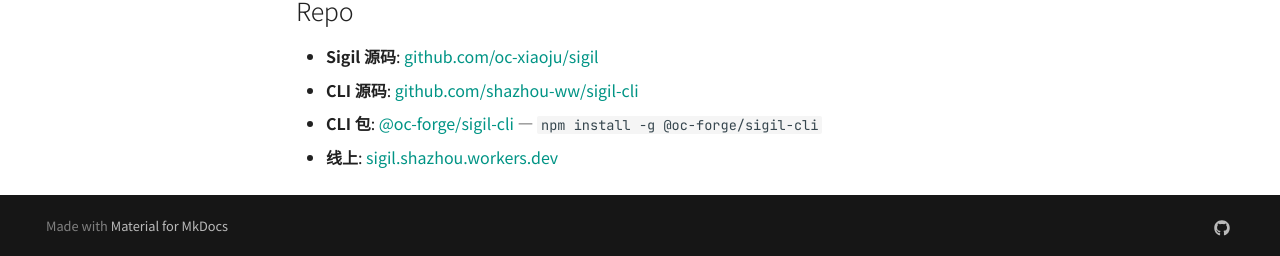
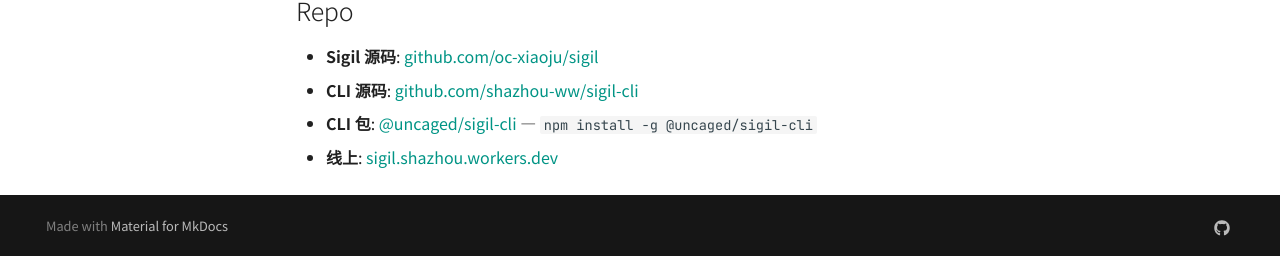
Before and after one commit to shazhou-ww/oc-wiki, an MkDocs documentation site: the page built from docs/shared/sigil-agent-guide.md, in a window 1280 px wide and 900 px high, scrolled down 6315 px. Shown: the part 641-897 px from the top of the window. Built offline with MkDocs 1.6.1 and Material for MkDocs 9.7.7, drawn with Linux system fonts in a browser that asks for light colours; comment, search, counter and statistics services are not loaded; some of the changed text lies outside the part shown.

Commit message:
docs: migrate CLI package name to @uncaged/sigil-cli — 小橘 🍊

````diff
--- a/docs/shared/sigil-agent-guide.md
+++ b/docs/shared/sigil-agent-guide.md
@@ -11,7 +11,7 @@
 
 ```bash
 # 安装
-npm install -g @oc-forge/sigil-cli
+npm install -g @uncaged/sigil-cli
 
 # 健康检查
 sigil health
@@ -285,5 +285,5 @@ Sigil 使用 Cloudflare **Dynamic Workers LOADER** 执行能力代码：
 
 - **Sigil 源码**: [github.com/oc-xiaoju/sigil](https://github.com/oc-xiaoju/sigil)
 - **CLI 源码**: [github.com/shazhou-ww/sigil-cli](https://github.com/shazhou-ww/sigil-cli)
-- **CLI 包**: [@oc-forge/sigil-cli](https://www.npmjs.com/package/@oc-forge/sigil-cli) — `npm install -g @oc-forge/sigil-cli`
+- **CLI 包**: [@uncaged/sigil-cli](https://www.npmjs.com/package/@uncaged/sigil-cli) — `npm install -g @uncaged/sigil-cli`
 - **线上**: [sigil.shazhou.workers.dev](https://sigil.shazhou.workers.dev/_health)
````
